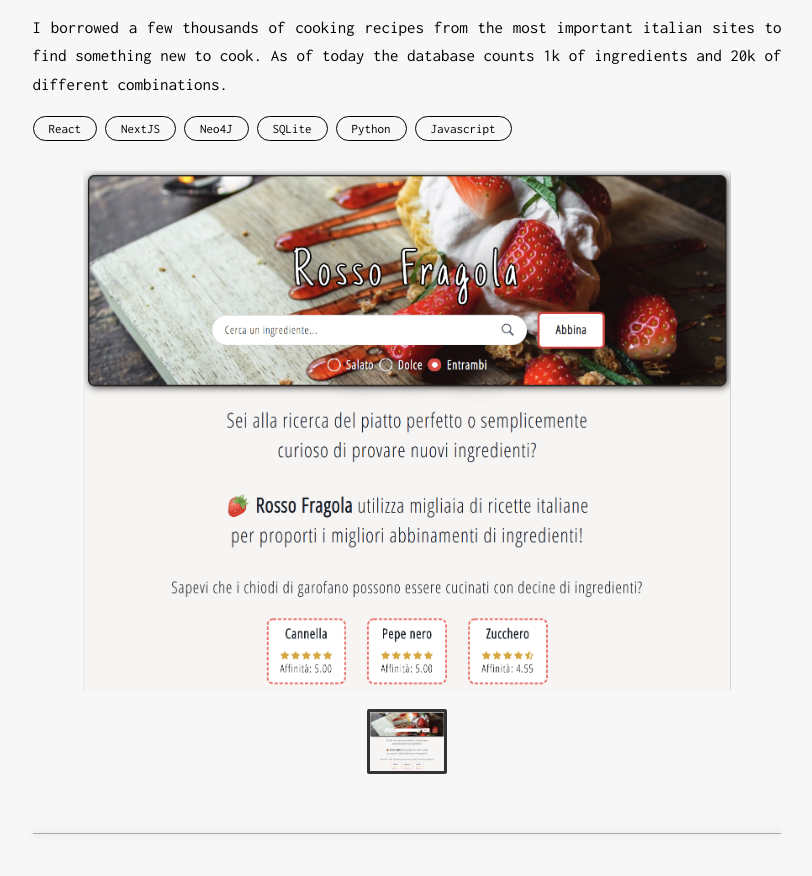
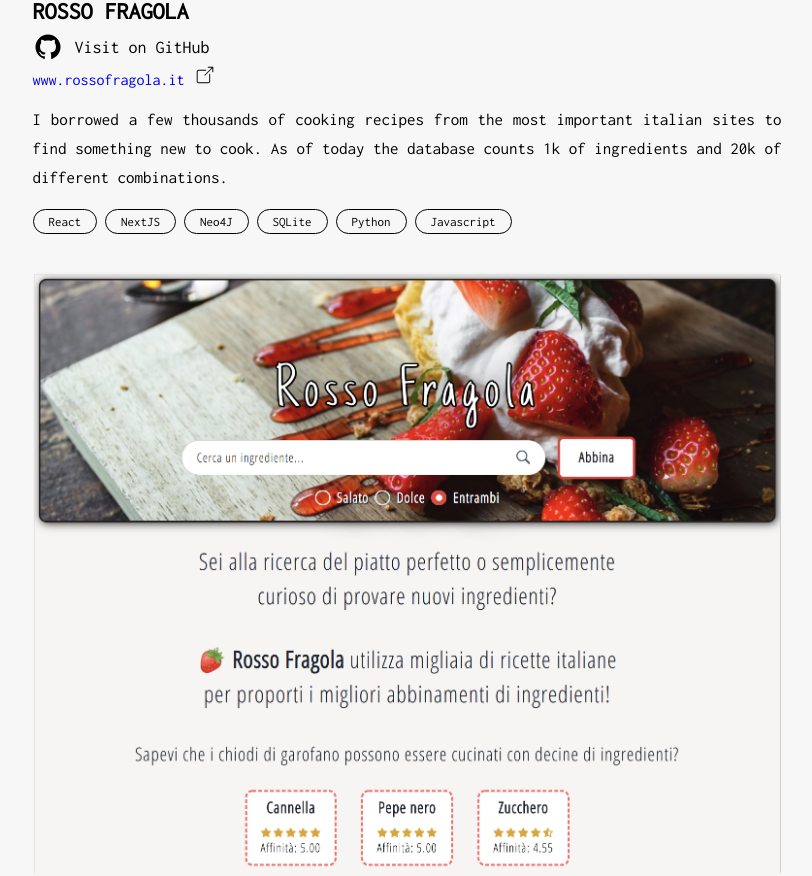
Before and after one commit to a-chris/achris.me, a Next.js app: page /projects in a window 1280 px wide. Shown: the part 1052-1928 px from the top of the page, without its empty margins (457-1269 px from the left). Built offline with nearby package versions, Linux system fonts and the light colour scheme.

Commit message:
fix carousel width

```diff
--- a/components/projects/Project.jsx
+++ b/components/projects/Project.jsx
@@ -20,7 +20,6 @@ export default function Project({
 
   return (
     <ProjectDiv isOdd={isOdd}>
-      <ProjectCarousel images={[imgSrc]} />
       <ProjectContentDiv isOdd={isOdd}>
         <ProjectNameDiv>
           <ProjectTitle>{name}</ProjectTitle>
@@ -51,6 +50,7 @@ export default function Project({
             <Technology key={index}>{t}</Technology>
           ))}
         </TechnologiesDiv>
+        <ProjectCarousel images={imgSrc} />
       </ProjectContentDiv>
     </ProjectDiv>
   );
@@ -64,7 +64,7 @@ const ProjectTitle = styled.h3`
 
 const ProjectDiv = styled.div(({ isOdd }) => ({
   display: "flex",
-  flexDirection: "column-reverse",
+  // flexDirection: "column-reverse",
   margin: "20px 0",
 
   [breakpoints.sm]: {
--- a/components/projects/ProjectCarousel.jsx
+++ b/components/projects/ProjectCarousel.jsx
@@ -7,7 +7,7 @@ export default function ProjectCarousel({ images }) {
       showArrows
       infiniteLoop={images.length > 1}
       centerMode
-      centerSlidePercentage={80}
+      centerSlidePercentage={60}
       showStatus={false}
       showIndicators={false}
       transitionTime={1000}
--- a/public/static/locales/en.js
+++ b/public/static/locales/en.js
@@ -14,8 +14,7 @@ module.exports = {
       icon: "website.svg",
     },
     {
-      name:
-        "Backend server and REST API built with Express.js, Spring MVC, Ktor, Vert.x",
+      name: "Backend server and REST API built with Express.js, Spring MVC, Ktor, Vert.x",
       icon: "cloud.svg",
     },
     {
@@ -88,7 +87,7 @@ module.exports = {
     {
       name: "Peffect Bookmarks",
       description: `I wasn't happy with the Chrome Bookmarks Manager so I've built my own one with dark mode, better UI and black jack.`,
-      imgSrc: "pb.png",
+      imgSrc: ["pb.png"],
       gitHub: "https://github.com/a-chris/peffect-bookmarks-manager",
       year: 2020,
       technologies: ["React", "Redux", "Typescript", "Google Chrome extension"],
@@ -97,7 +96,7 @@ module.exports = {
       name: "Rosso Fragola",
       description: `I borrowed a few thousands of cooking recipes from the most important italian sites to find something new to cook.
       As of today the database counts 1k of ingredients and 20k of different combinations.`,
-      imgSrc: "rf.png",
+      imgSrc: ["rf.png"],
       link: "https://www.rossofragola.it",
       gitHub: "https://github.com/a-chris/rossofragola",
       year: 2020,
@@ -121,7 +120,7 @@ module.exports = {
     {
       name: "Clear My Followings",
       description: "",
-      imgSrc: "cmf.png",
+      imgSrc: ["cmf.png"],
       link: "https://www.clearmyfollowings.xyz",
       gitHub: "https://github.com/a-chris/clear-my-followings",
       year: 2020,
@@ -140,7 +139,7 @@ module.exports = {
       name: "Medium No Thanks",
       description:
         "Android application to freely read medium.com articles that works by emulating the browser anonymous navigation.",
-      imgSrc: "mnt.png",
+      imgSrc: ["mnt.png"],
       gitHub: "https://github.com/a-chris/medium-no-thanks",
       year: 2020,
       technologies: ["Android", "Kotlin"],
--- a/public/static/locales/it.js
+++ b/public/static/locales/it.js
@@ -84,7 +84,7 @@ module.exports = {
     {
       name: "Peffect Bookmarks",
       description: `Stanco del bookmarks manager di Google Chrome, ho deciso di costruire le mia personale versione con navigazione migliorata, funzionalità extra e dark mode. Work in progress.`,
-      imgSrc: "pb.png",
+      imgSrc: ["pb.png"],
       gitHub: "https://github.com/a-chris/peffect-bookmarks-manager",
       year: 2020,
       technologies: ["React", "Redux", "Typescript", "Google Chrome extension"],
@@ -93,7 +93,7 @@ module.exports = {
       name: "Rosso Fragola",
       description: `Ho preso in prestito migliaia di ricette dai principali siti italiani con lo scopo di trovare nuovi ingredienti da abbinare i cibi di sempre.
     Ad oggi il database contiene quasi mille ingredienti e 20mila diverse combinazioni.`,
-      imgSrc: "rf.png",
+      imgSrc: ["rf.png"],
       link: "https://www.rossofragola.it",
       gitHub: "https://github.com/a-chris/rossofragola",
       year: 2020,
@@ -118,7 +118,7 @@ module.exports = {
       name: "Clear My Followings",
       description:
         "Un modo più comodo di gestire i propri followings di Reddit. Forse un giorno arriverà anche la gestione dei followings di Twitter.",
-      imgSrc: "cmf.png",
+      imgSrc: ["cmf.png"],
       link: "https://www.clearmyfollowings.xyz",
       gitHub: "https://github.com/a-chris/clear-my-followings",
       year: 2020,
@@ -137,7 +137,7 @@ module.exports = {
       name: "Medium No Thanks",
       description:
         "Applicazione Android per leggere gratuitamente tutti gli articoli di medium.com simulando la navigazione anonima.",
-      imgSrc: "mnt.png",
+      imgSrc: ["mnt.png"],
       gitHub: "https://github.com/a-chris/medium-no-thanks",
       year: 2020,
       technologies: ["Android", "Kotlin"],
--- a/styles/globals.scss
+++ b/styles/globals.scss
@@ -95,12 +95,18 @@ p {
 
 /* Carousel */
 .carousel-root {
-  margin: 0 10px;
+  max-width: 1000px;
+  margin-top: 30px;
+  margin-left: 10px;
+  margin-right: 10px;
+
   @media (min-width: 750px) {
-    margin: 0 30px;
+    margin-left: auto;
+    margin-right: auto;
   }
   @media (min-width: 1000px) {
-    margin: 0 50px;
+    margin-left: auto;
+    margin-right: auto;
   }
 
   .carousel {
```
